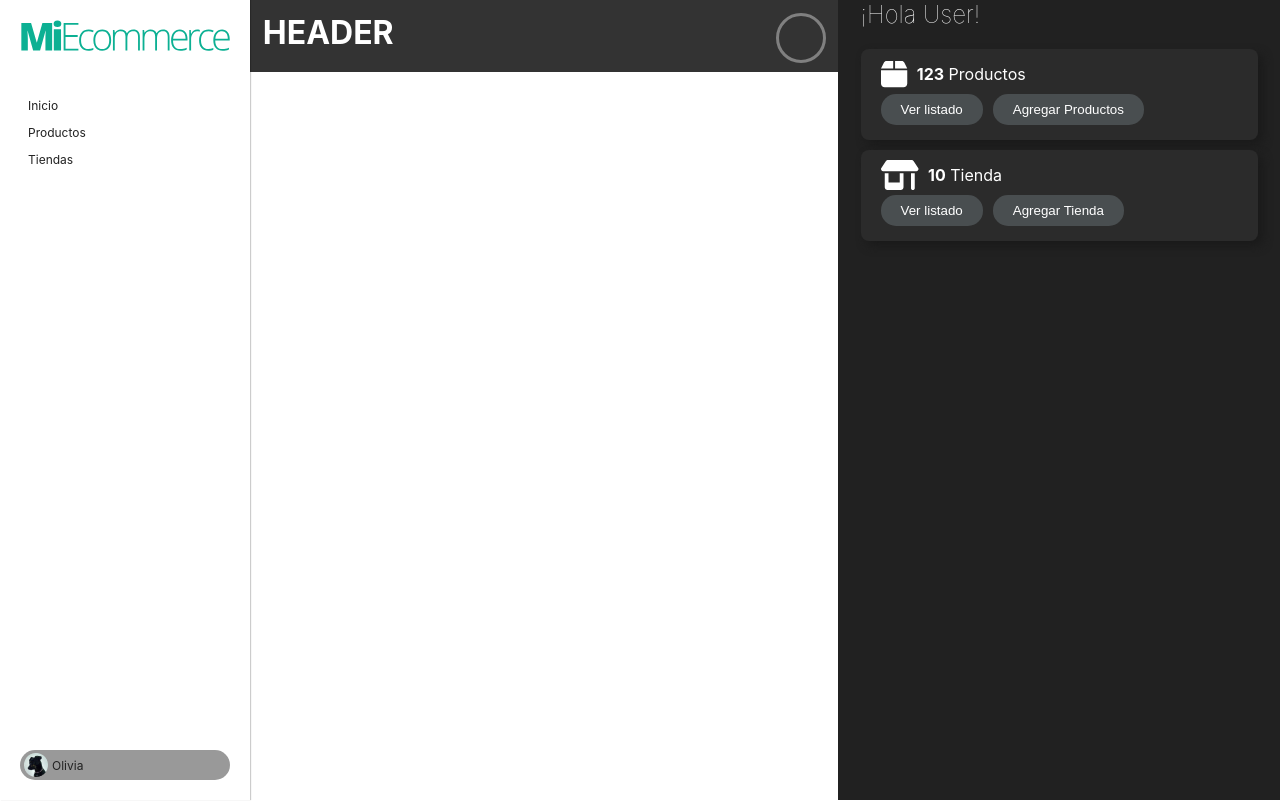
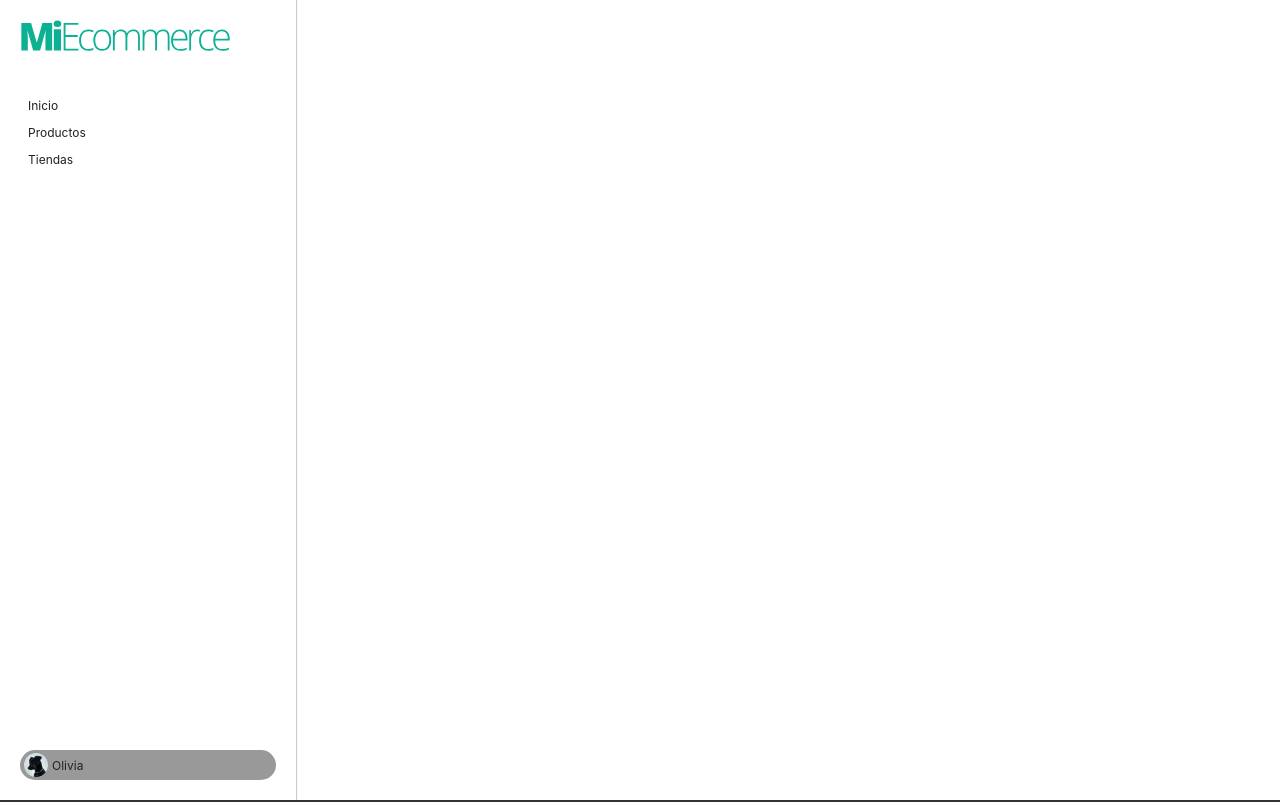
Before and after one commit to santiagocabrera1/Sprint-React, a React (Create React App) app: page / in a window 1280 px wide. Shown: the top 802 px of the page. Built offline with nearby package versions, Linux system fonts and the light colour scheme.

Commit message:
Agregado de pagina de store

```diff
--- a/src/App.css
+++ b/src/App.css
@@ -40,9 +40,9 @@ a:focus {
   }
 }
 
-.mainContainer {
+/* .mainContainer {
   display: flex;
   min-height: 100vh;
   color: var(--primary-text-color);
   background-color: var(--primary-bg);
-}
+} */
```
